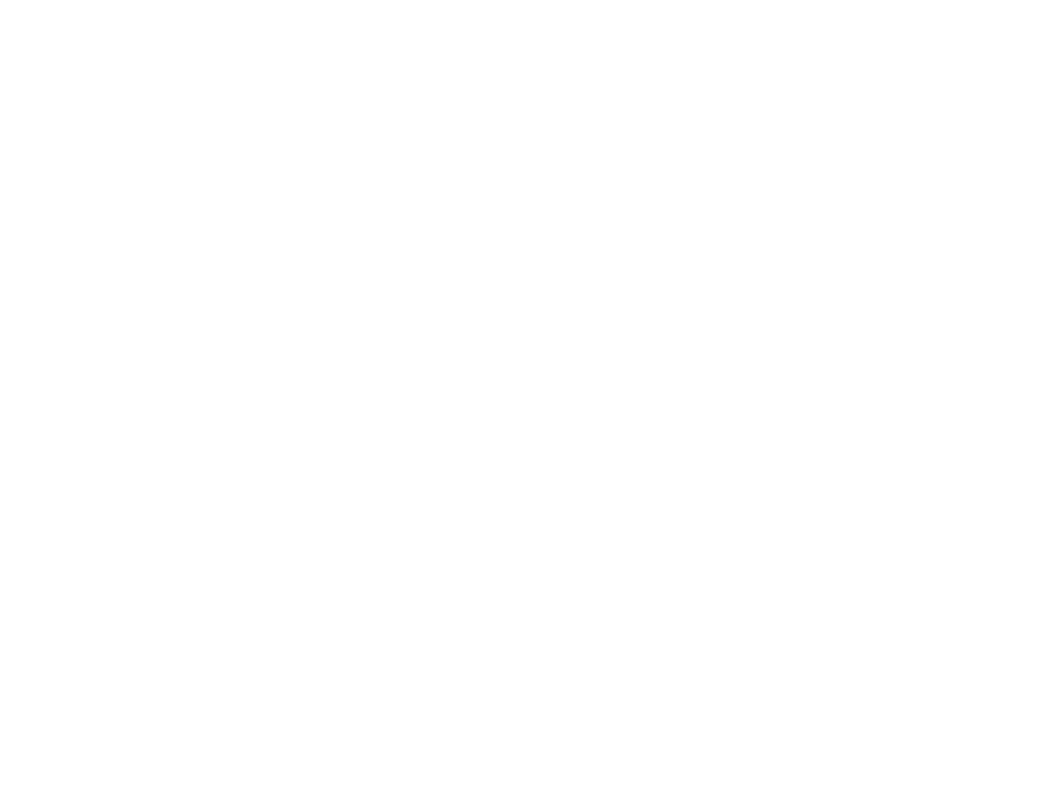
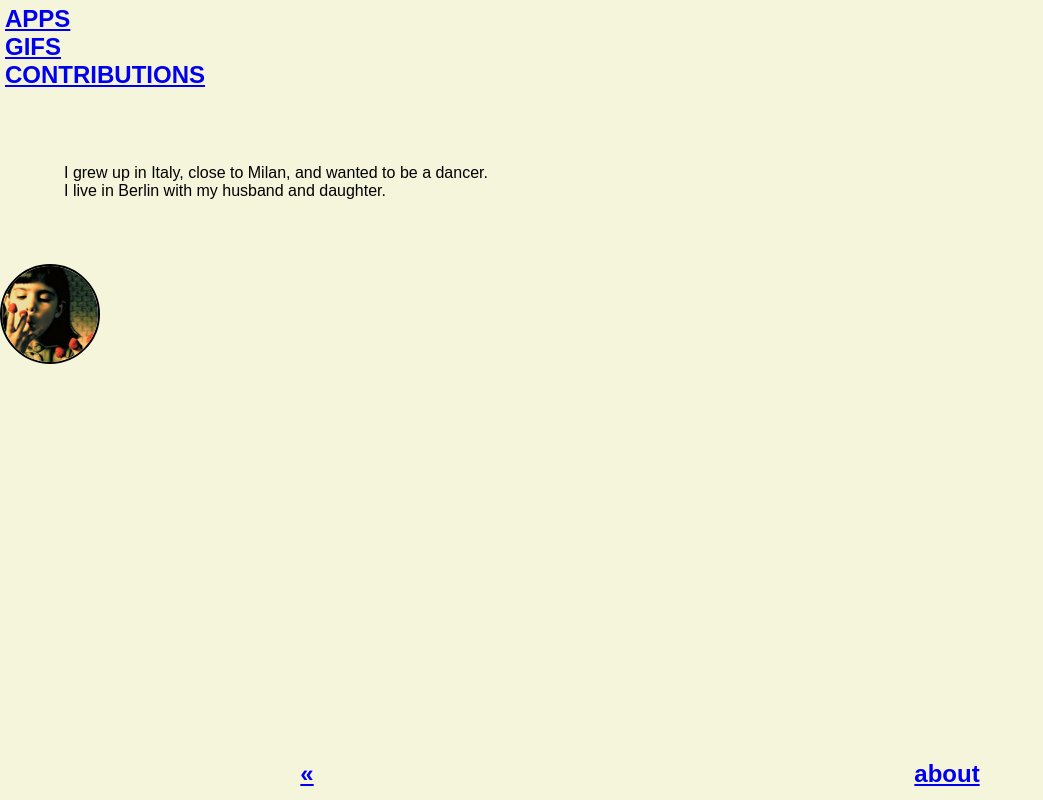
Before and after one commit to otaria-o/portfolio-otaria-o, a React (Create React App) app: page /about in a window 1280 px wide. Before the commit this address had no page. Shown: the whole page, without its empty margins (0-1043 px from the left). Built offline with nearby package versions, Linux system fonts and the light colour scheme.

Commit message:
in progress

```diff
--- /dev/null
+++ b/src/About.js
@@ -0,0 +1,26 @@
+import Menu from "./Menu";
+import Footer from "./Footer";
+
+function About() {
+  return (
+    <div className="portfolio">
+      <Menu />
+      <section>
+        <section className="cardpreview">
+          <p>
+            I grew up in Italy, close to Milan, and wanted to be a dancer.
+            <br />I live in Berlin with my husband and daughter.
+          </p>
+        </section>
+        <img
+          className="pic"
+          src="/large_amelie-1024x593.jpg"
+          alt="Amelie kid"
+        />
+      </section>
+      <Footer />
+    </div>
+  );
+}
+
+export default About;
--- a/src/App.css
+++ b/src/App.css
@@ -29,7 +29,7 @@
   padding: 30%;
   background-color: palevioletred;
   animation-name: bello;
-  animation-delay: 3s;
+  animation-delay: 2s;
   animation-duration: 7s;
   animation-iteration-count: 2;
 }
@@ -46,7 +46,7 @@
   justify-items: center;
   padding: 15%;
   animation-name: bello;
-  animation-delay: 3s;
+  animation-delay: 2s;
   animation-duration: 7s;
   animation-iteration-count: 2;
 }
@@ -94,14 +94,17 @@
 
 /* Writeme */
 
-.contacts {
+.page {
   background-color: beige;
   width: 100%;
   height: 100vh;
+  display: grid;
+  grid-template-rows: 1fr 40px;
 }
 
 .msx {
-  padding: 20%;
+  /* padding: 20%; */
+  margin-top: 20%;
   line-height: 2;
   color: black;
   text-align: center;
@@ -167,10 +170,14 @@
   height: 100vh;
   background-color: beige;
   display: grid;
-  grid-template-columns: 200px 1fr;
-  grid-template-rows: 1fr 1fr;
+  /* grid-template-columns: 200px 1fr; */
+  grid-template-rows: 100px 1fr 40px;
 }
 
+.nav {
+  /* text-align: center; */
+  padding: 5px;
+}
 
 /* .port { */
   /* height: 100vh; */
--- a/src/App.js
+++ b/src/App.js
@@ -6,6 +6,7 @@ import Portfolio from "./Portfolio";
 import Coding from "./Coding";
 import Gif from "./Gif";
 import Contributions from "./Contributions";
+import About from "./About";
 
 function App() {
   return (
@@ -14,9 +15,10 @@ function App() {
         <Route path="/" element={<Home />}></Route>
         <Route path="/contacts" element={<Writeme />}></Route>
         <Route path="/portfolio" element={<Portfolio />}></Route>
-        <Route path="/app" element={<Coding />}></Route>
-        <Route path="/gif" element={<Gif />}></Route>
+        <Route path="/apps" element={<Coding />}></Route>
+        <Route path="/gifs" element={<Gif />}></Route>
         <Route path="/contributions" element={<Contributions />}></Route>
+        <Route path="/about" element={<About />}></Route>
       </Routes>
     </BrowserRouter>
   );
--- a/src/Coding.js
+++ b/src/Coding.js
@@ -1,6 +1,11 @@
+import Menu from "./Menu";
+import Footer from "./Footer";
+
 function Coding() {
   return (
-    <div>
+    <div className="portfolio">
+      <Menu />
+      <section className="card">
         <section className="cardpreview">
           <h3>I like books</h3>
           <img
@@ -41,6 +46,8 @@ function Coding() {
             </a>
           </figcaption>
         </section>
+      </section>
+      <Footer />
     </div>
   );
 }
--- a/src/Contributions.js
+++ b/src/Contributions.js
@@ -1,5 +1,10 @@
+import Menu from "./Menu";
+import Footer from "./Footer";
+
 function Contributions() {
   return (
+    <div className="portfolio">
+      <Menu />
       <div className="cardpreview">
         <section className="cursor">
           <h3>things that I do for tech:</h3>
@@ -12,7 +17,6 @@ function Contributions() {
             >
               »»
             </a>
-          .
           </p>
         </section>
         <br />
@@ -39,17 +43,7 @@ function Contributions() {
           </p>
         </section>
       </div>
-  );
-}
-
-function About() {
-  return (
-    <div className="port">
-      <h2>ABOUT</h2>
-      <p>
-        I grew up in Italy, close to Milan, and wanted to be a dancer.
-        <br />I live in Berlin with my husband and daughter.
-      </p>
+      <Footer />
     </div>
   );
 }
--- /dev/null
+++ b/src/Footer.js
@@ -0,0 +1,18 @@
+import Home from "./Home";
+import About from "./About";
+import { Link } from "react-router-dom";
+
+function Footer() {
+  return (
+    <footer className="footer">
+      <Link to="/">
+        <h2 className="back">«</h2>
+      </Link>
+      <Link to="/about">
+        <h2>about</h2>
+      </Link>
+    </footer>
+  );
+}
+
+export default Footer;
--- a/src/Gif.js
+++ b/src/Gif.js
@@ -1,10 +1,21 @@
+import Menu from "./Menu";
+import Footer from "./Footer";
+
 function Gif() {
   return (
-    <div>
-      <section className="cardpreview">
-        <h3>omina</h3>
-        <img className="animated" src="/omina.gif"></img>
+    <div className="portfolio">
+      <Menu />
+      <section classname="card">
+        <section className="cardpreview">
+          <h3>omina</h3>
+          <img className="animated" src="/omina.gif"></img>
+        </section>
+        <section className="cardpreview">
+          <h3>other gifs</h3>
+          <p>are coming soon :)</p>
+        </section>
       </section>
+      <Footer />
     </div>
   );
 }
--- /dev/null
+++ b/src/Menu.js
@@ -0,0 +1,19 @@
+import { Link } from "react-router-dom";
+
+function Menu() {
+  return (
+    <nav className="nav">
+      <Link to="/apps">
+        <h2>APPS</h2>
+      </Link>
+      <Link to="/gifs">
+        <h2>GIFS</h2>
+      </Link>
+      <Link to="/contributions">
+        <h2>CONTRIBUTIONS</h2>
+      </Link>
+    </nav>
+  );
+}
+
+export default Menu;
--- a/src/Portfolio.js
+++ b/src/Portfolio.js
@@ -1,70 +1,48 @@
 import Coding from "./Coding";
 import Gif from "./Gif";
 import Contributions from "./Contributions";
+import Menu from "./Menu";
+import Footer from "./Footer";
 import { useState } from "react";
-import { Link } from "react-router-dom";
+// import { Link } from "react-router-dom";
 
 function Portfolio() {
-  const [thanks, setThanks] = useState("off");
-  const [apps, setApps] = useState(false);
-  const [gifs, setGifs] = useState(false);
-  const [contributions, setContributions] = useState(false);
-  const handleThanks = () => {
-    if (thanks === "off") {
-      setThanks("on");
-    }
-    if (thanks === "on") {
-      setThanks("off");
-    }
-  };
-  const handleApps = () => {
-    setApps(true);
-    setGifs(false);
-    setContributions(false);
-  };
-  const handleGifs = () => {
-    setGifs(true);
-    setApps(false);
-    setContributions(false);
-  };
-  const handleContributions = () => {
-    setContributions(true);
-    setGifs(false);
-    setApps(false);
-  };
+  // const [thanks, setThanks] = useState("off");
+  // const [apps, setApps] = useState(false);
+  // const [gifs, setGifs] = useState(false);
+  // const [contributions, setContributions] = useState(false);
+  // const handleThanks = () => {
+  //   if (thanks === "off") {
+  //     setThanks("on");
+  //   }
+  //   if (thanks === "on") {
+  //     setThanks("off");
+  //   }
+  // };
+  // const handleApps = () => {
+  //   setApps(true);
+  //   setGifs(false);
+  //   setContributions(false);
+  // };
+  // const handleGifs = () => {
+  //   setGifs(true);
+  //   setApps(false);
+  //   setContributions(false);
+  // };
+  // const handleContributions = () => {
+  //   setContributions(true);
+  //   setGifs(false);
+  //   setApps(false);
+  // };
   return (
     <div className="portfolio">
-      <nav className="cardpreview">
-        <h2 className="pointer" onClick={handleApps}>
-          APPS
-        </h2>
-        <h2 className="pointer" onClick={handleGifs}>
-          GIFS
-        </h2>
-        <h2 className="pointer" onClick={handleContributions}>
-          CONTRIBUTIONS
-        </h2>
-      </nav>
+      <Menu />
       <section>
-        {apps === true && <Coding></Coding>}
+        {/* {apps === true && <Coding></Coding>}
         {gifs === true && <Gif></Gif>}
-        {contributions === true && <Contributions></Contributions>}
+        {contributions === true && <Contributions></Contributions>} */}
       </section>
-      <footer className="footer">
-        <Link to="/">
-          <h2 className="back">«</h2>
-        </Link>
-        {/* {thanks === "off" && (
-          <h2 className="pointer" onClick={handleThanks}>
-            about
-          </h2>
-        )}
-        {thanks === "on" && (
-          <p className="creditslist">
-            thanks to bears <button onClick={handleThanks}>x</button>
-          </p>
-        )} */}
-      </footer>
+      <Footer />
     </div>
   );
 }
--- a/src/Writeme.js
+++ b/src/Writeme.js
@@ -12,7 +12,7 @@ function Writeme() {
     }
   };
   return (
-    <div className="contacts">
+    <div className="page">
       <main className="msx">
         <p>
           if you have a message for me, don't hesitate to write to
@@ -26,6 +26,7 @@ function Writeme() {
           <img src="/heart.svg" alt="cuore" />
         </p>
       </main>
+      <div></div>
       <footer className="footer">
         <Link to="/">
           <h2 className="back">«</h2>
```
Lines whose indentation alone changed are shown as unchanged.
